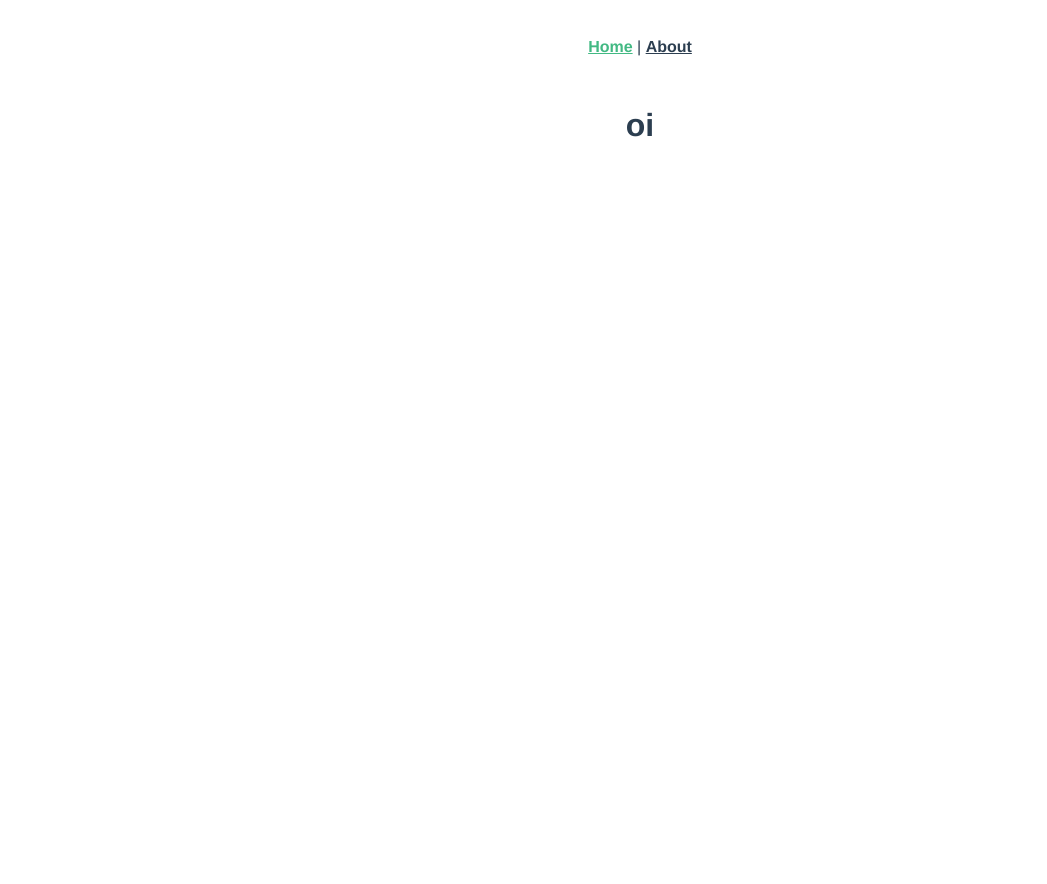
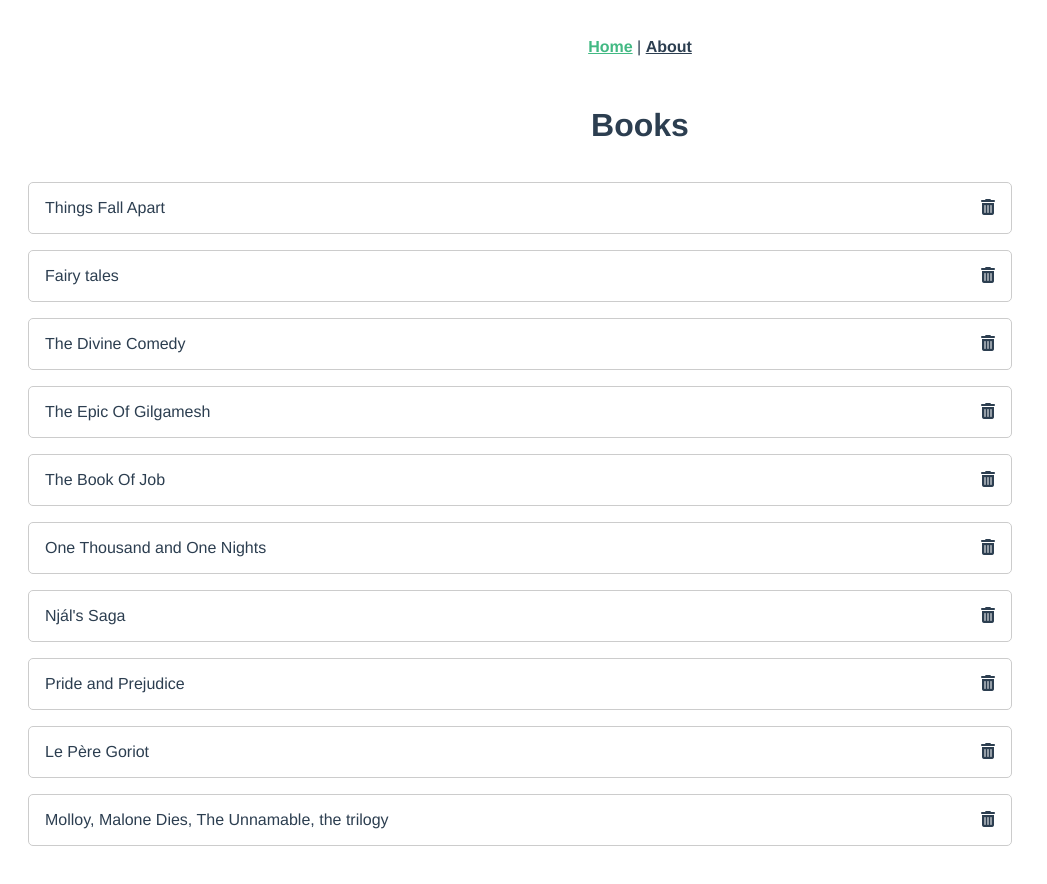
Before and after one commit to dev-rodrigues/livros.vue, a Vue app: page / in a window 1280 px wide. Shown: the top 884 px of the page, without its empty margins (0-1047 px from the left). Before the commit the page ends 800 px from the top, so only its background shows below. Built offline with nearby package versions, Linux system fonts and the light colour scheme.

Commit message:
exibindo lista de livros na pagina home

```diff
--- a/src/views/Home.vue
+++ b/src/views/Home.vue
@@ -1,15 +1,18 @@
 <template>
   <div class="home">
-    <h1>oi</h1>
+    <Books />
   </div>
 </template>
 
 <script>
 
-export default {
-  name: 'Home',
-  components: {
+  import Books from '../components/Books.vue';
 
-  }
+
+  export default {
+    name: 'Home',
+    components: {
+      Books
+    }
 }
 </script>
```
